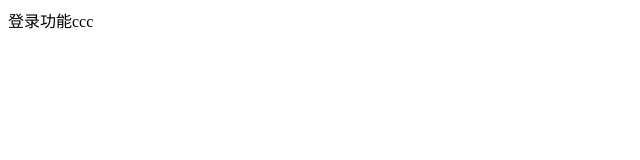
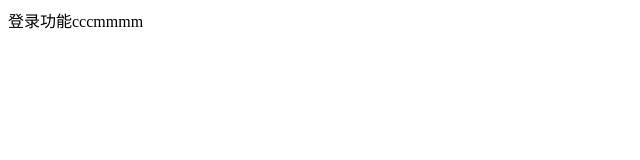
Before and after one commit to wushenggang/git-study, a plain HTML site: page login.html in a window 1280 px wide. Shown: the full height of the page, 0-640 px from the left. Drawn offline with Linux system fonts and the light colour scheme.

Commit message:
fix bug 101

```diff
--- a/login.html
+++ b/login.html
@@ -7,6 +7,6 @@
     <title>Document</title>
 </head>
 <body>
-    <div>登录功能ccc</div>
+    <div>登录功能cccmmmm</div>
 </body>
 </html>
```
